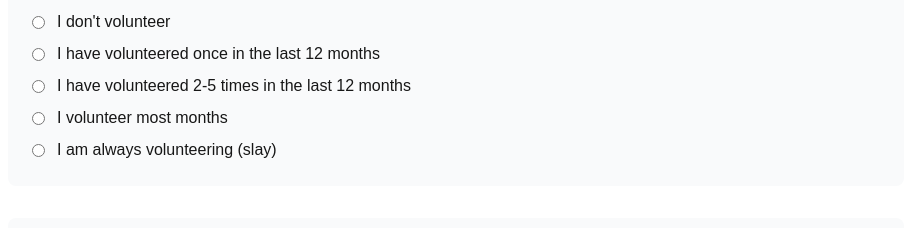
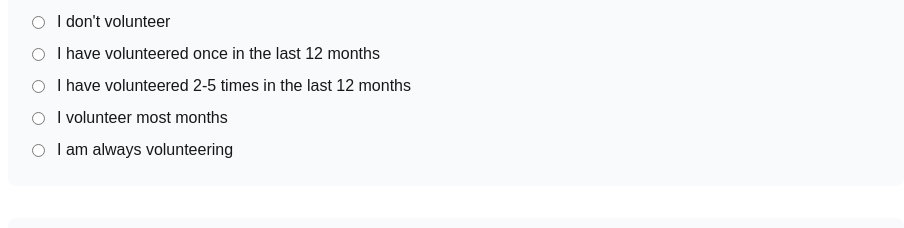
Before and after one commit to jakeyShakey/voluntiera_landing, a Next.js app: page /volunteer-survey in a window 1280 px wide. Shown: the part 1140-1368 px from the top of the page, without its empty margins (184-1088 px from the left). Built offline with nearby package versions, Linux system fonts and the light colour scheme; no server answers.

Commit message:
Removed casual words in survey

```diff
--- a/src/app/volunteer-survey/page.tsx
+++ b/src/app/volunteer-survey/page.tsx
@@ -317,13 +317,13 @@ export default function VolunteerSurveyPage() {
                     <input
                       type="radio"
                       name="currentVolunteeringFrequency"
-                      value="I am always volunteering (slay)"
-                      checked={formData.currentVolunteeringFrequency === "I am always volunteering (slay)"}
+                      value="I am always volunteering"
+                      checked={formData.currentVolunteeringFrequency === "I am always volunteering"}
                       onChange={handleChange}
                       required
                       className="mr-3"
                     />
-                    <span>I am always volunteering (slay)</span>
+                    <span>I am always volunteering</span>
                   </label>
                 </div>
               </div>
@@ -542,7 +542,7 @@ export default function VolunteerSurveyPage() {
 
               {/* Question 13 */}
               <div className="bg-gray-50 p-6 rounded-lg">
-                <h3 className="text-xl font-semibold mb-4">Thank you so much for your inputs we really appreciate it! Would you be willing to be sent future surveys? (totally fine if not xx)</h3>
+                <h3 className="text-xl font-semibold mb-4">Thank you so much for your inputs we really appreciate it! Would you be willing to be sent future surveys? (totally fine if not)</h3>
                 <div className="space-y-2 mb-4">
                   <label className="flex items-center">
                     <input
```
